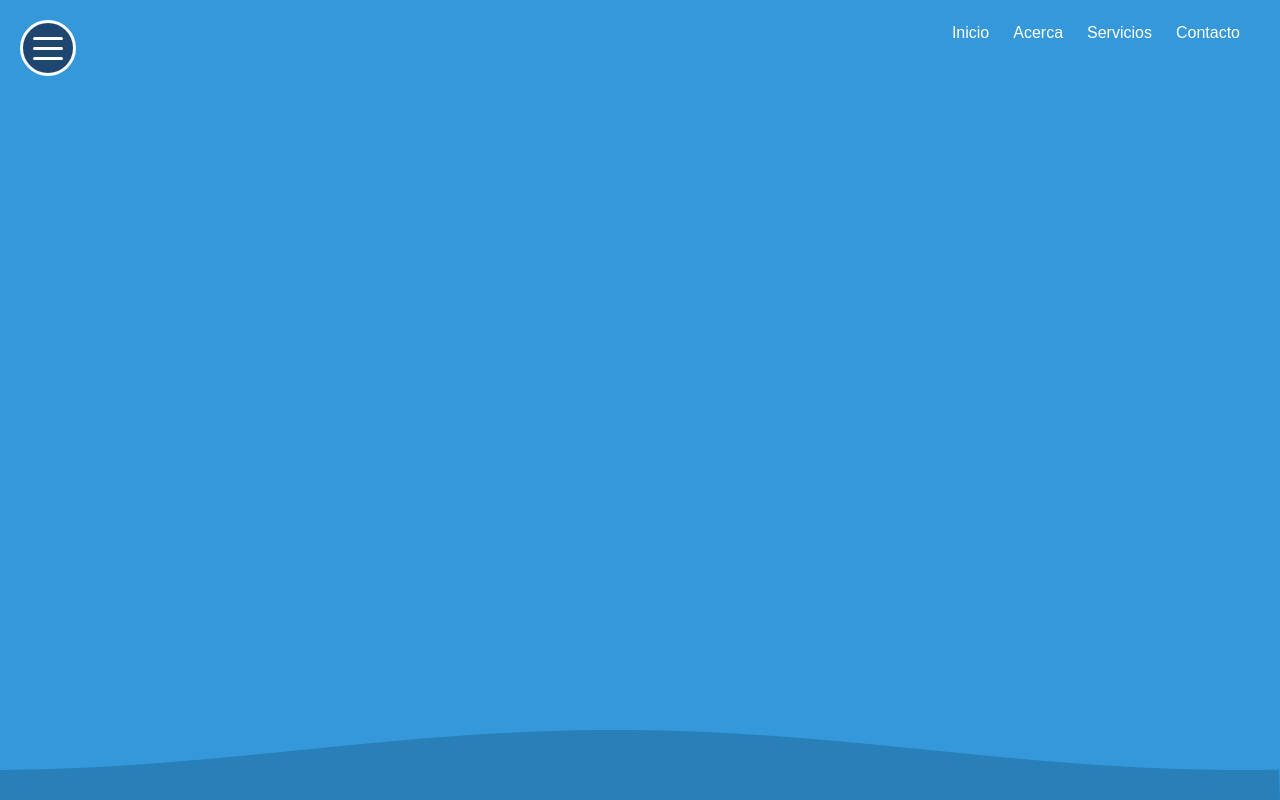
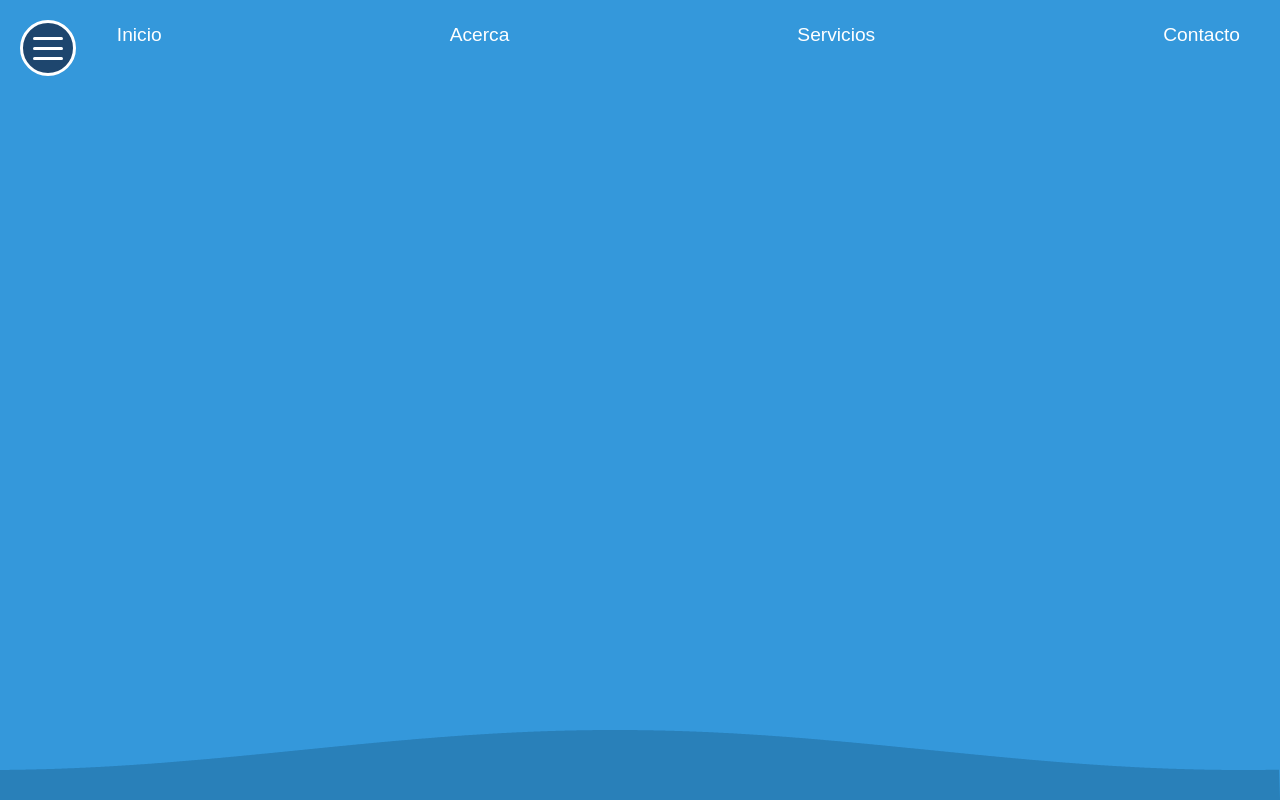
Before and after one commit to SimonLav2024/Portfolio_Simon, a PHP site: page / in a window 1280 px wide. Run offline with PHP 8.4, Linux system fonts and the light colour scheme.

Commit message:
cambios en el navbar

```diff
--- a/css/styles.css
+++ b/css/styles.css
@@ -2,11 +2,6 @@
 body {
     margin: 0;
     font-family: Arial, sans-serif;
-    background-color: #dceaf7; /* Fondo azul claro para contraste */
-    background-image: url('/img/fondo1.jpeg');
-    background-size: cover;
-    background-position: center;
-    background-repeat: no-repeat;
     padding: 0;
     width: 100%;
     height: 100%;
@@ -24,7 +19,6 @@ html {
 .navbar {
     background-color: #3498db;
     padding: 1rem;
-    box-shadow: 0 2px 10px rgba(0,0,0,0.1);
 }
 .navbar-container {
     display: flex;
@@ -33,23 +27,26 @@ html {
     max-width: 1200px;
     margin: 0 auto;
 }
-/* .logo {
-    color: white;
-    font-size: 1.5rem;
-    font-weight: bold;
-    text-shadow: 1px 1px 2px rgba(0,0,0,0.1);
-} */
 .nav-links {
     display: flex;
-    gap: 1.5rem;
+    gap: 18rem;
     z-index: 1;
 }
 .nav-links a {
+    display: flex;
+    flex-direction: row;
+    justify-content: space-between;
     color: white;
+    font-size: 1.2rem;
     text-decoration: none;
     position: relative;
     padding: 0.5rem 0;
     transition: color 0.3s ease;
+}
+@media (max-width: 600px) {
+    .nav-links a {
+        font-size: 16px;
+    }
 }
 .nav-links a::before {
     content: '';
@@ -178,7 +175,6 @@ html {
 }
 /* --------------------------------------fin----------------------------------------- */
 /* -----------------------------------oleaje azul------------------------------------ */
-
 #waveCanvas {
     position: absolute;
     bottom: 0;
```
